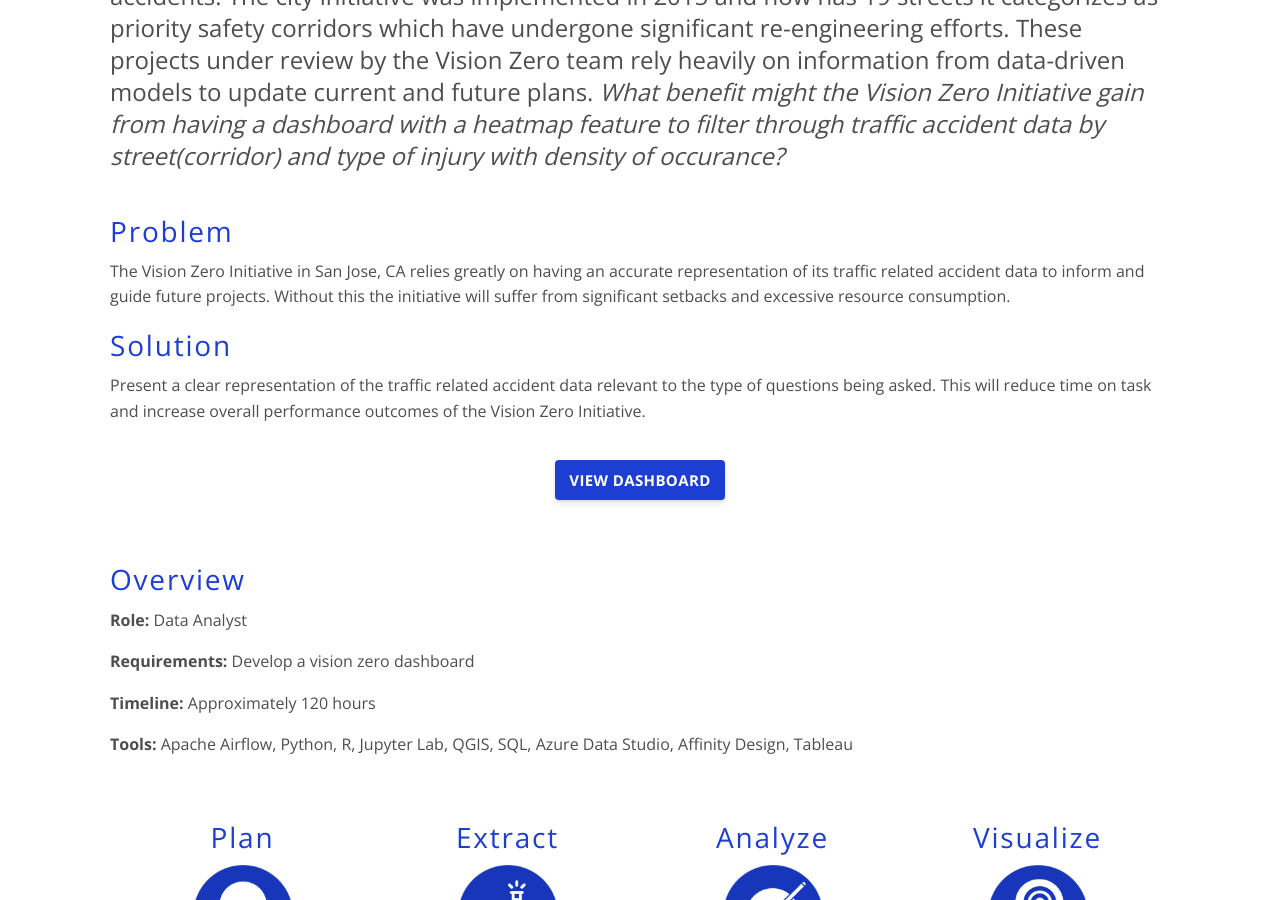
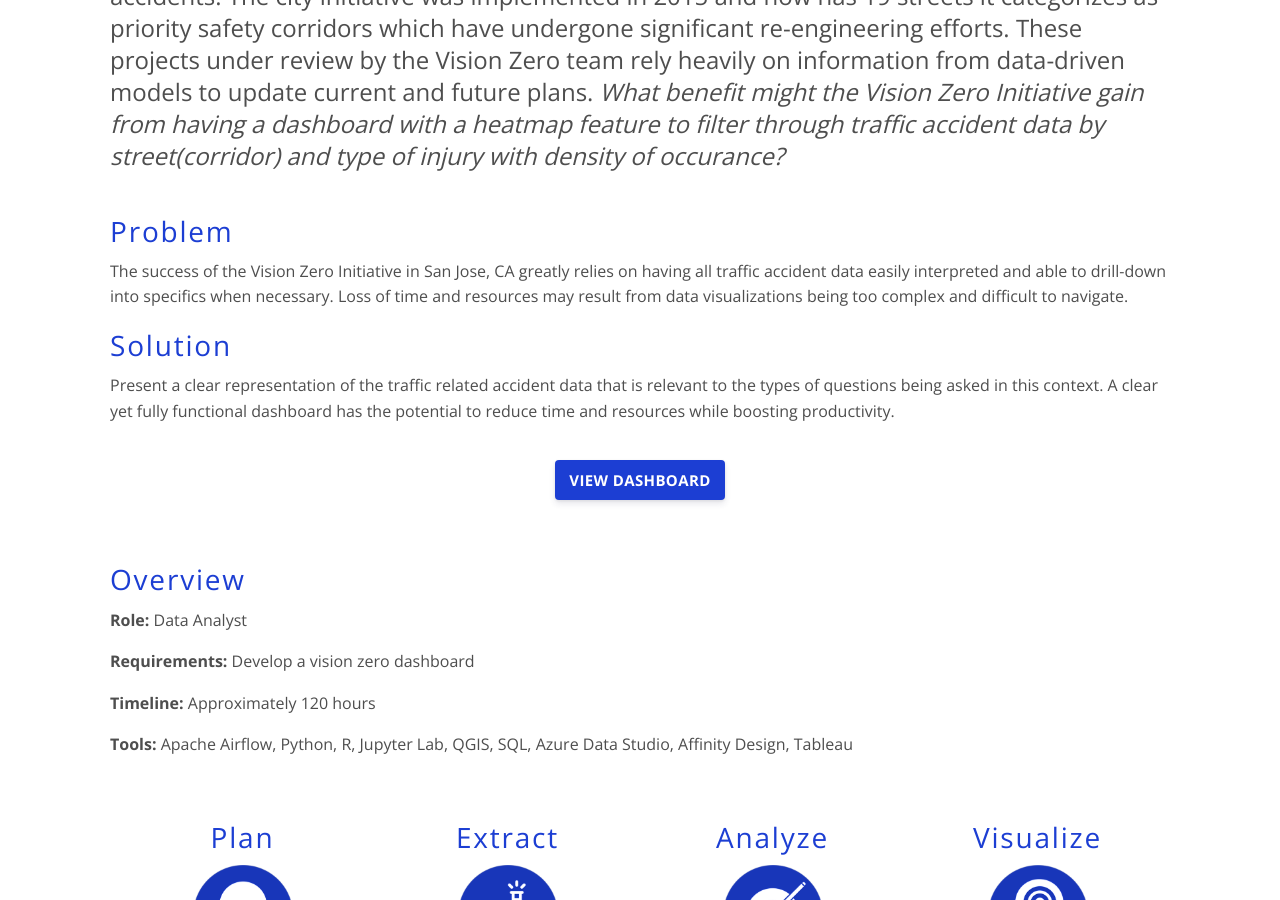
Before and after one commit to robertgenetti/robertgenetti.github.io, a Jekyll site: the page built from _projects/visionzero.md, in a window 1280 px wide and 900 px high, scrolled down 1233 px. Built offline with Jekyll 4.4.1, drawn with Linux system fonts in a browser that asks for light colours; comment, search, counter and statistics services are not loaded.

Commit message:
update vision zero

```diff
--- a/_projects/visionzero.md
+++ b/_projects/visionzero.md
@@ -10,11 +10,11 @@ The San Jose Vision Zero Initiative aims to eliminate fatal and severe injuries
 
 ### Problem
 
-The Vision Zero Initiative in San Jose, CA relies greatly on having an accurate representation of its traffic related accident data to inform and guide future projects. Without this the initiative will suffer from significant setbacks and excessive resource consumption.
+The success of the Vision Zero Initiative in San Jose, CA greatly relies on having all traffic accident data easily interpreted and able to drill-down into specifics when necessary. Loss of time and resources may result from data visualizations being too complex and difficult to navigate.
 
 ### Solution
 
-Present a clear representation of the traffic related accident data relevant to the type of questions being asked. This will reduce time on task and increase overall performance outcomes of the Vision Zero Initiative.
+Present a clear representation of the traffic related accident data that is relevant to the types of questions being asked in this context. A clear yet fully functional dashboard has the potential to reduce time and resources while boosting productivity.
 
 <div class="col-12 text-center">
     <a href="{{page.link}}" class="button button-primary mt-2 mb-6" style="text-decoration:none;" target="_blank">View Dashboard</a>
--- a/contact.html
+++ b/contact.html
@@ -10,8 +10,8 @@ bodyClass: page-services-single
     <div class="intro">
       <div class="container">
         <div class="row">
-          <div class="col-12 col-md-6 mb-1">
-            <h1>Contact</h1>
+          <div class="col-12 col-md-8 mb-1">
+            <h1>Contact Info</h1>
             <ul>
               <li><strong>Phone: </strong>{{ site.data.contact.phone }}</li>
               <li><strong>Email: </strong><a href="mailto:{{ site.data.contact.email }}">
```
Also changed, not shown: 3 other files.
